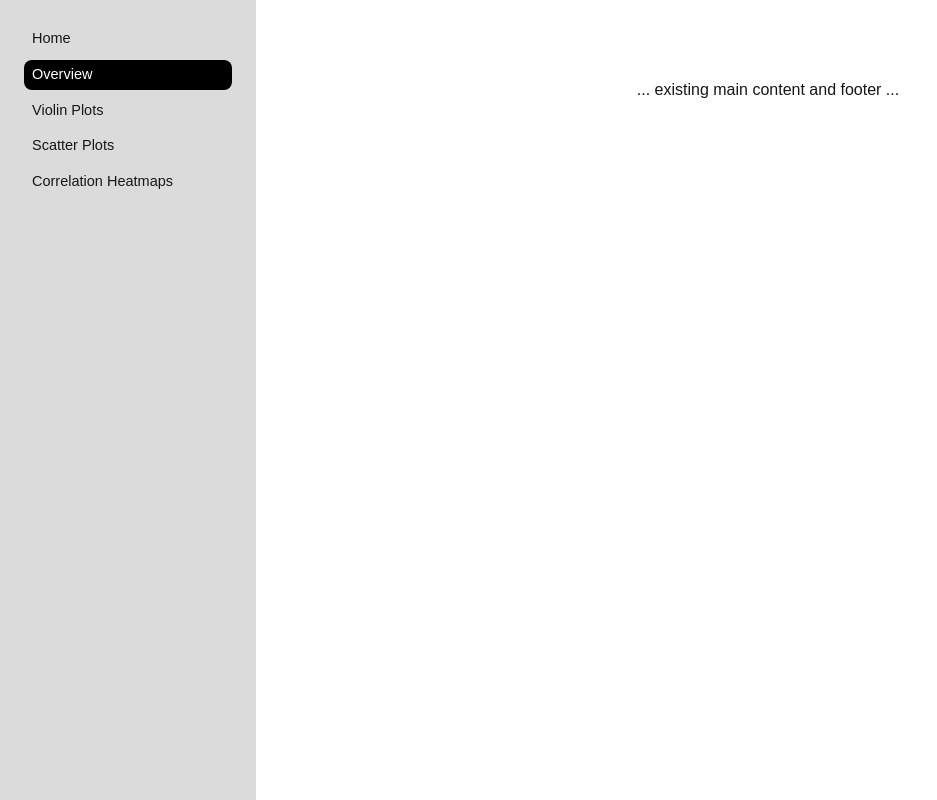
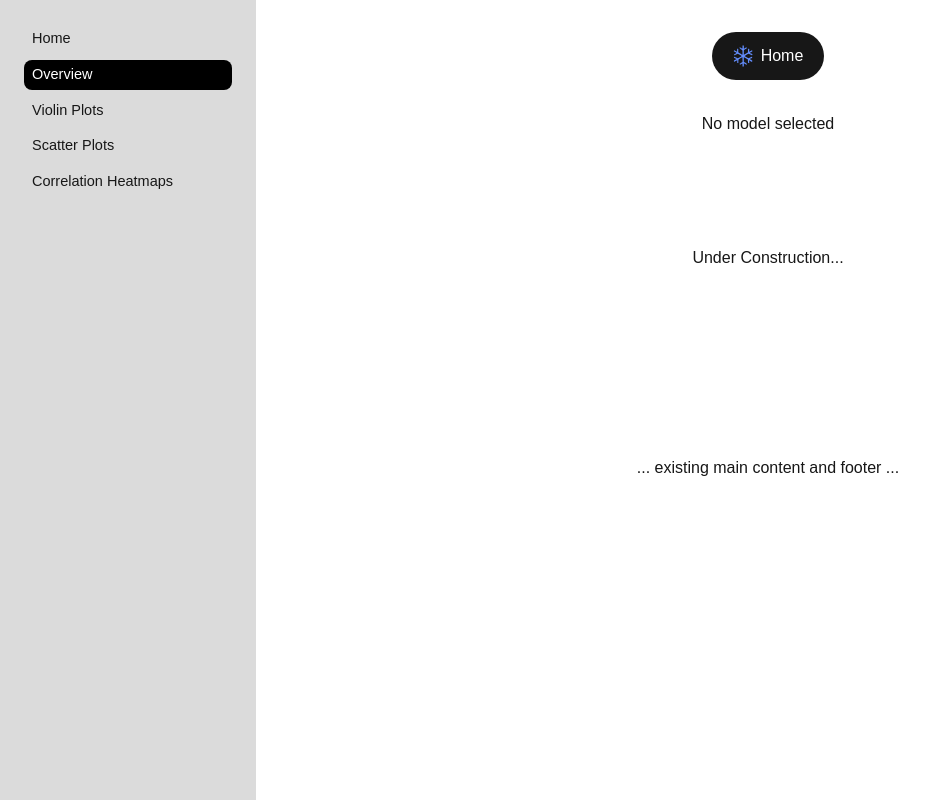
Before and after one commit to kylecsnow/js-ml-dashboard, a Next.js app in the folder frontend/: page /overview in a window 1280 px wide. Shown: the whole page, without its empty margins (0-937 px from the left). Built offline with nearby package versions, Linux system fonts and the light colour scheme.

Commit message:
make Overview page more consistent with the other pages

```diff
--- a/frontend/app/correlation-heatmaps/page.tsx
+++ b/frontend/app/correlation-heatmaps/page.tsx
@@ -79,6 +79,10 @@ const CorrelationHeatmapsPage = () => {
             }
           </h2>
         </div>
+        <div>
+          <h1>Under construction...</h1>
+          <p>TODOs: re-size the heatmaps to fit the page better</p>
+        </div>
         <div className="w-full max-w-4xl">
           {/* {loading ? (
             <div>Loading...</div>
--- a/frontend/app/overview/page.tsx
+++ b/frontend/app/overview/page.tsx
@@ -1,14 +1,56 @@
+'use client';
+
+import Image from 'next/image';
+import Link from 'next/link';
 import Sidebar from '../components/Sidebar';
+import { useEffect } from 'react';
+import { useModel } from '../contexts/ModelContext';
+
 
 export default function Overview() {
-    return (
-      // TODO: add model selection dropdown
-      <div className="flex min-h-screen">
-        <Sidebar />
+
+  const { selectedModel } = useModel();
+
+  // useEffect(() => {
+
+  // }, [selectedModel]);
+
+  return (
+    <div className="flex min-h-screen">
+      <Sidebar />
+
+      <div className="flex-1 flex flex-col items-center p-8 gap-8">
+        <div className="flex gap-4 items-center flex-col sm:flex-row">
+          <Link
+            className="rounded-full border border-solid border-transparent transition-colors flex items-center justify-center bg-foreground text-background gap-2 hover:bg-[#383838] dark:hover:bg-[#ccc] text-sm sm:text-base h-10 sm:h-12 px-4 sm:px-5"
+            href="./"
+          >
+            <Image
+              className="dark:invert"
+              src="/snowflake.svg"
+              alt="My snowflake logomark"
+              width={20}
+              height={20}
+            />
+            Home
+          </Link>
+
+        </div>
+        <div>
+          <h2>
+            {selectedModel
+              ? `Selected model: ${selectedModel}`
+              : 'No model selected'
+            }
+          </h2>
+        </div>
+
         {/* Main content */}
         <div className="flex-1 grid grid-rows-[20px_1fr_20px] items-center justify-items-center p-8 pb-20 gap-16 sm:p-20">
-          ... existing main content and footer ...
+          <h1>Under Construction...</h1>
+          <p>... existing main content and footer ...</p>
         </div>
       </div>
-    );
-  }
+    </div>
+  );
+}
```
